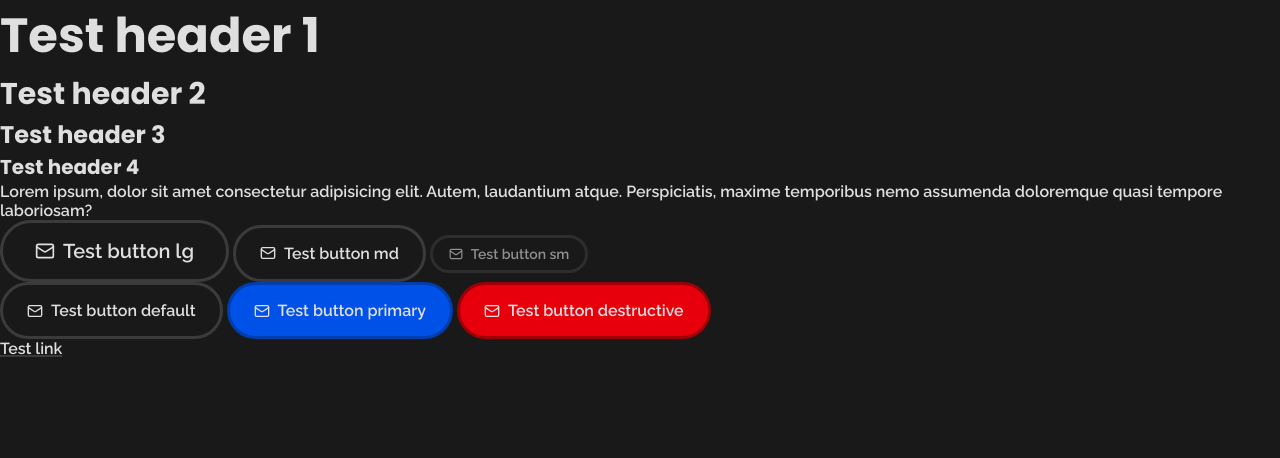
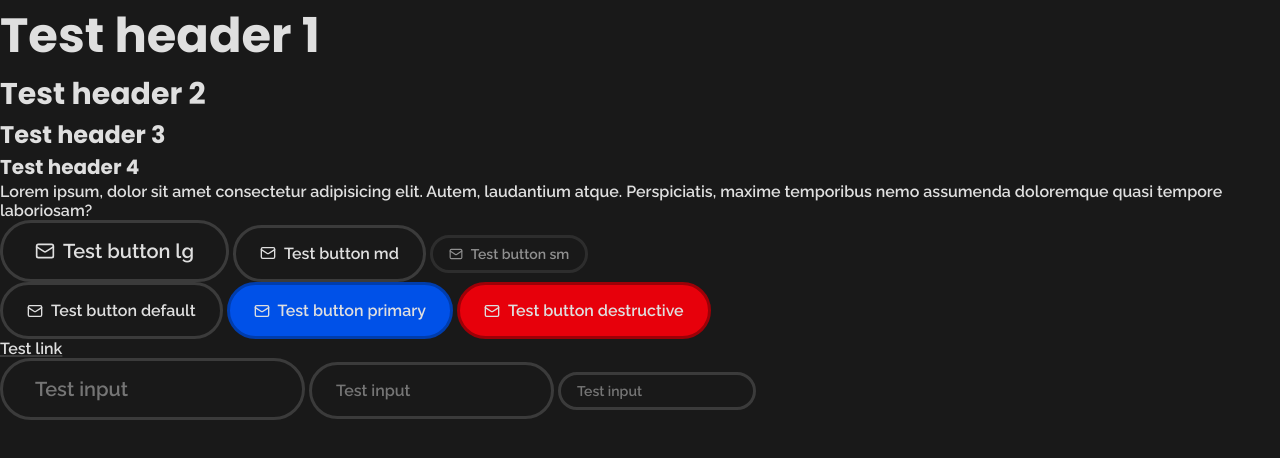
Before and after one commit to Vaalley/kohai-ui, a SvelteKit app: page / in a window 1280 px wide. Shown: the top 458 px of the page. Built offline with nearby package versions, Linux system fonts and the light colour scheme.

Commit message:
feat: add input component

```diff
--- /dev/null
+++ b/src/lib/components/atoms/input.svelte
@@ -0,0 +1,26 @@
+<script lang="ts">
+	let { placeholder, size = "md", disabled }: {
+		placeholder?: string;
+		size?: "lg" | "md" | "sm";
+		disabled?: boolean;
+	} = $props();
+</script>
+
+<input {disabled} {placeholder} class="input--{size}" type="text">
+
+<style lang="scss">
+	// Input sizes
+	.input--lg {
+		font-size: var(--font-size-lg);
+		padding: var(--spacing-md) var(--spacing-xl);
+	}
+
+	.input--md {
+		font-size: var(--font-size-md);
+	}
+
+	.input--sm {
+		font-size: var(--font-size-sm);
+		padding: var(--spacing-sm) var(--spacing-md);
+	}
+</style>
--- a/src/routes/+page.svelte
+++ b/src/routes/+page.svelte
@@ -1,6 +1,7 @@
 <script lang="ts">
 	import Button from "$lib/components/atoms/button.svelte";
 	import Mail from "lucide-svelte/icons/mail";
+	import Input from "$lib/components/atoms/input.svelte";
 
 	function clickTest() {
 		console.log("clicked");
@@ -36,4 +37,10 @@
 	<section title="Links">
 		<a href="/">Test link</a>
 	</section>
+
+	<section title="Inputs">
+		<Input placeholder="Test input" size="lg" />
+		<Input placeholder="Test input" size="md" />
+		<Input placeholder="Test input" size="sm" />
+	</section>
 </main>
```
